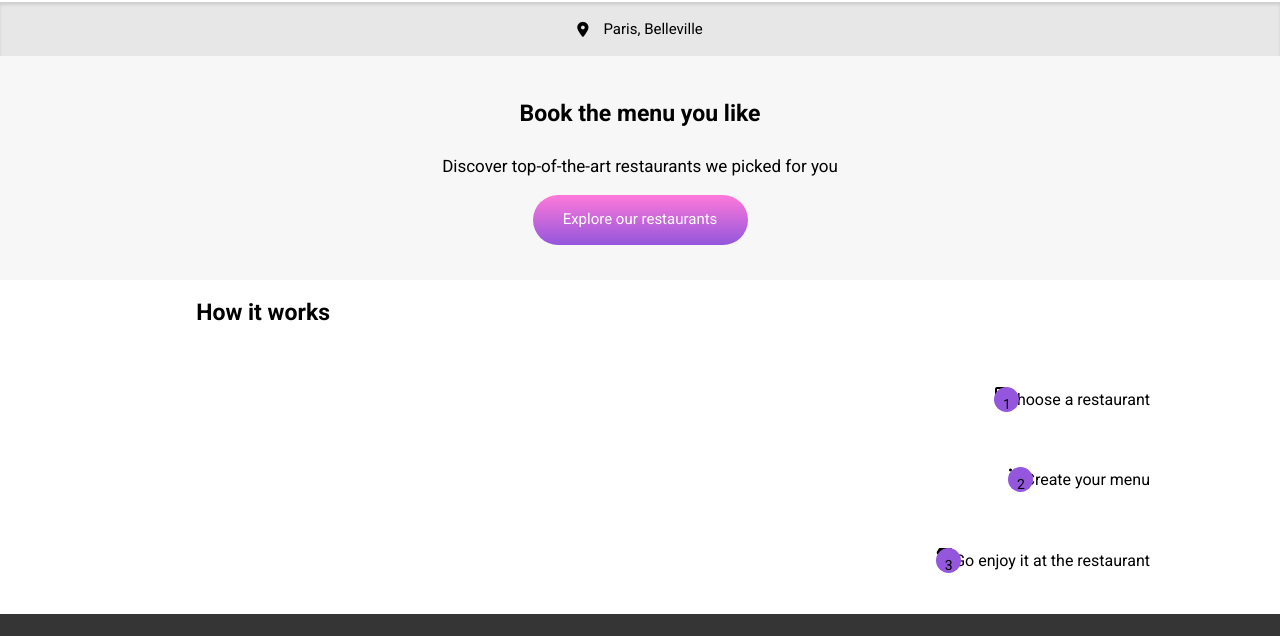
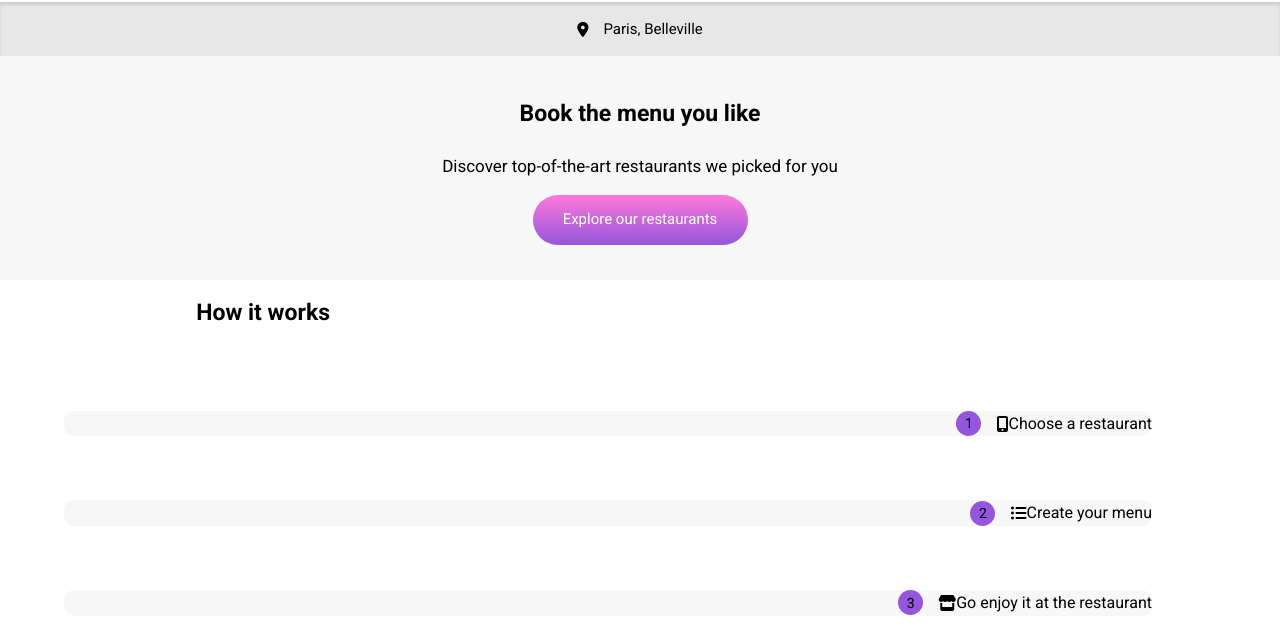
Before and after one commit to Olivertwst/ohmyfood, a website: page index.html in a window 1280 px wide. Shown: the part 68-704 px from the top of the page. Drawn offline with Linux system fonts and the light colour scheme; a web font is replaced by a local one.

Commit message:
moved number to center and add box-shadow

```diff
--- a/src/sass/pages/_home.scss
+++ b/src/sass/pages/_home.scss
@@ -85,7 +85,12 @@ header {
         // TODO US SASS LIGHTEN FUNCTION ON EACH COLOR BELOW
         background-image: linear-gradient($secondary-color, $primary-color);
     }
+
+    .btn-wraper {
+        background-color: $white-color;
+    }
 }
+
 
 .howto {
     display: flex-end;
@@ -93,7 +98,7 @@ header {
     flex-direction: column;
 }
 
-.howto h2{
+.howto h2 {
     font-size: 23px;
     padding: 15px 45px 15px 45px;
     max-width: 375px;
@@ -101,12 +106,17 @@ header {
     justify-content: flex-end;
 
 }
-.step{
+
+.step {
     display: flex;
     justify-content: flex-end;
-    padding: 15px 45px 15px 45px;
-    margin: 25px 85px 25px 85px;
-    border-radius: 50%;
+    margin: 5%;
+    width: 85%;
+    border-radius: 10px;
+    border-style: none;
+    box-shadow: solid;
+    background-color: #f7f7f7;
+    align-items: center;
 }
 
 .step-number {
@@ -116,14 +126,11 @@ header {
     border-radius: 105px;
     width: 25px;
     height: 25px;
+    right: 15px;
     position: relative;
-    left: 25px;
     padding: 6px;
     font-size: 14px;
-}
-
-.btn-wraper {
-    background-color: $white-color;
+    align-items: center;
 }
 
 // .tagline h1 {
```
Also changed, not shown: public/styles/main.css, 1 other file.
